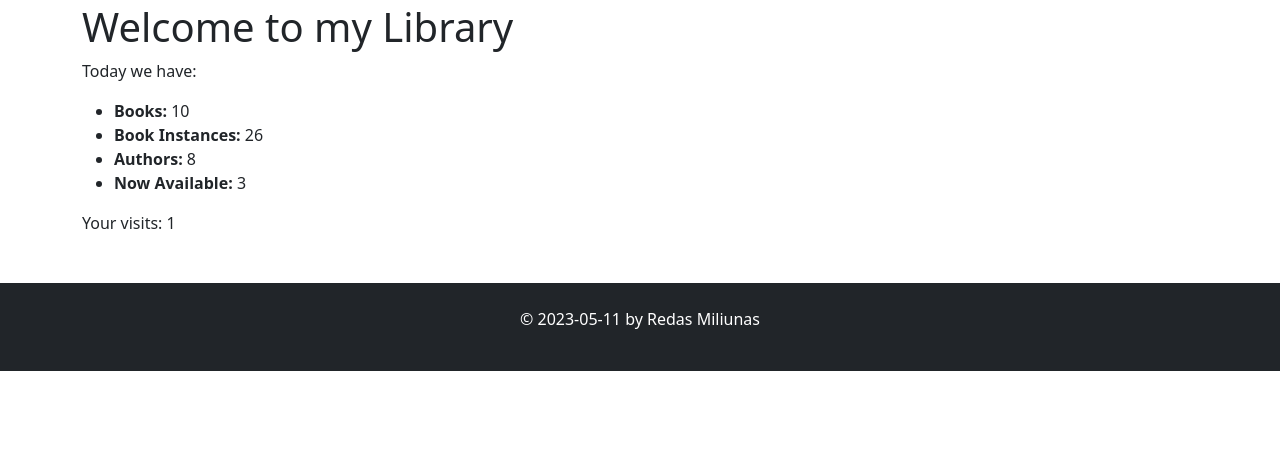
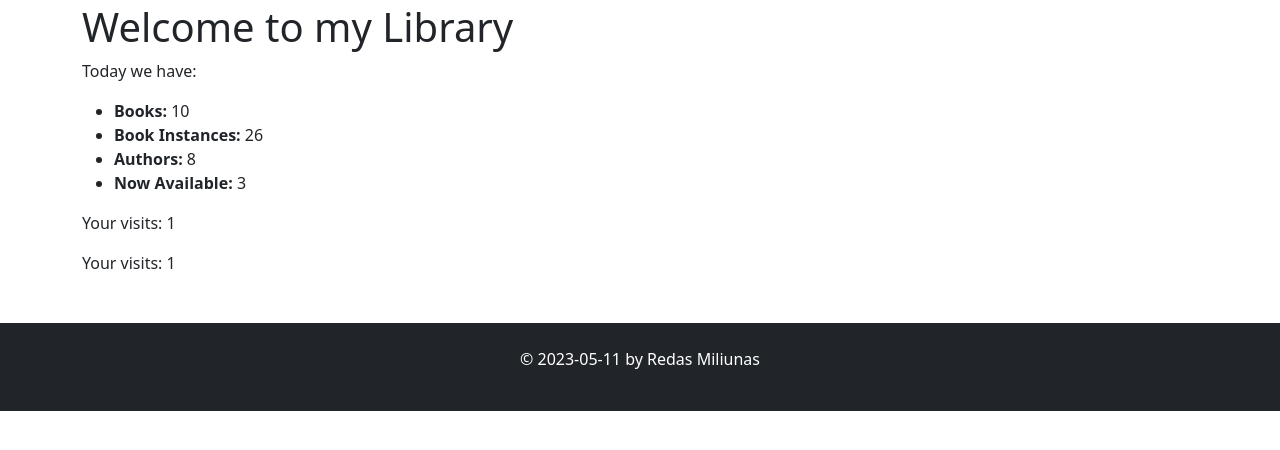
Before and after one commit to RedasMiliunas/library_2023_pavasaris, a Django app: page / in a window 1280 px wide. Shown: the part 317-767 px from the top of the page. Run offline with Django 4.2, Linux system fonts and the light colour scheme; data comes from the database, SQL or seed files in the repository; both versions use the stored data as it was after the commit.

```diff
--- a/mysite/library/templates/index.html
+++ b/mysite/library/templates/index.html
@@ -13,10 +13,13 @@
     <li><strong>{% trans "Now Available" %}: </strong> {{ num_instances_available }}</li>
 </ul>
 <p>{% trans "Your visits:" %} {{ num_visits }}</p>
+<p>{% blocktrans %}Your visits: {{ num_visits }}{% endblocktrans %}</p>
 {% endblock%}
 
 {% block "content2" %}
 <h2>Sukurem antra bloka su norima informacija</h2>
 <p class="container">Stai cia yra Musu antras blokas!</p>
 
+<p>{% blocktrans %}Your visits: {{ num_visits }}{% endblocktrans %}</p>
+
 {% endblock%}
```
Also changed, not shown: mysite/db.sqlite3, mysite/library/locale/lt/LC_MESSAGES/django.po, 1 other file.
